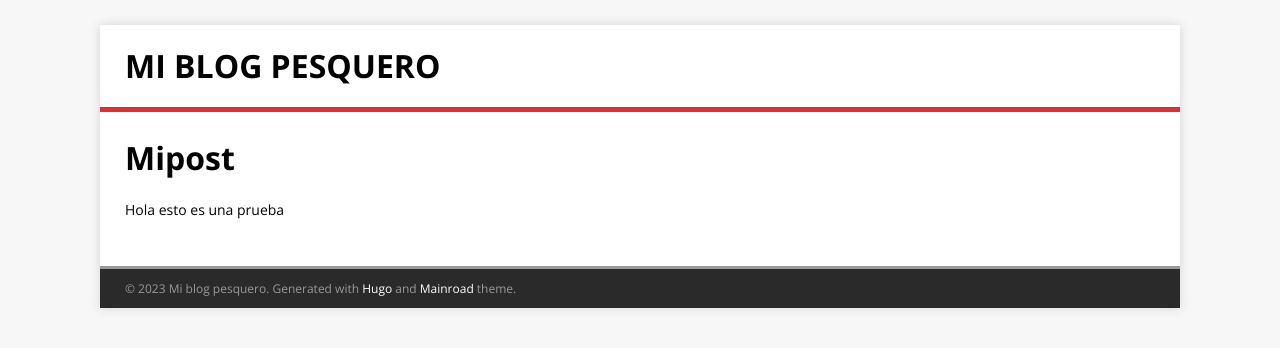
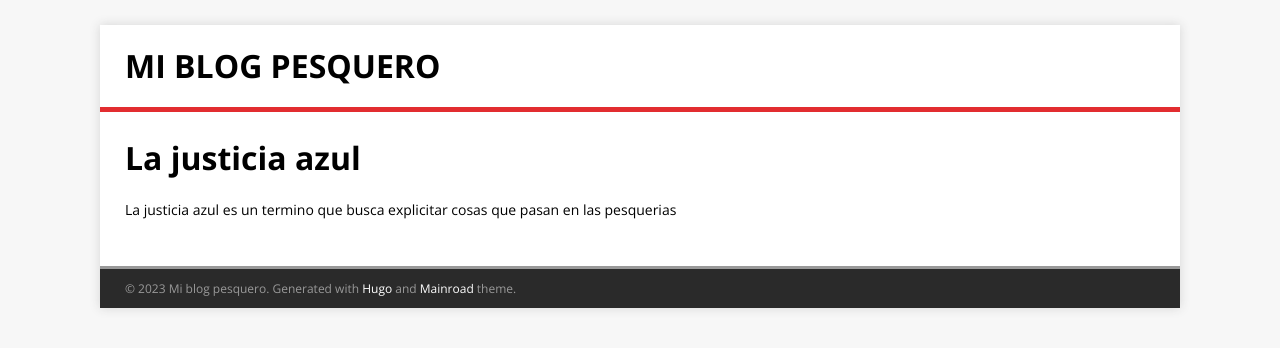
Before and after one commit to muziolu/miblogpesquero, a plain HTML site: page posts/mipost/index.html in a window 1280 px wide. Drawn offline with nearby package versions, Linux system fonts and the light colour scheme.

Commit message:
prueban de carga de post

```diff
--- a/posts/mipost/index.html
+++ b/posts/mipost/index.html
@@ -40,11 +40,11 @@
 <main class="main" role="main">
 	<article class="post">
 		<header class="post__header">
-			<h1 class="post__title">Mipost</h1>
+			<h1 class="post__title">La justicia azul</h1>
 
 		</header>
 		<div class="content post__content clearfix">
-			<p>Hola esto es una prueba</p>
+			<p>La justicia azul es un termino que busca explicitar cosas que pasan en las pesquerias</p>
 
 		</div>
 	</article>
```
